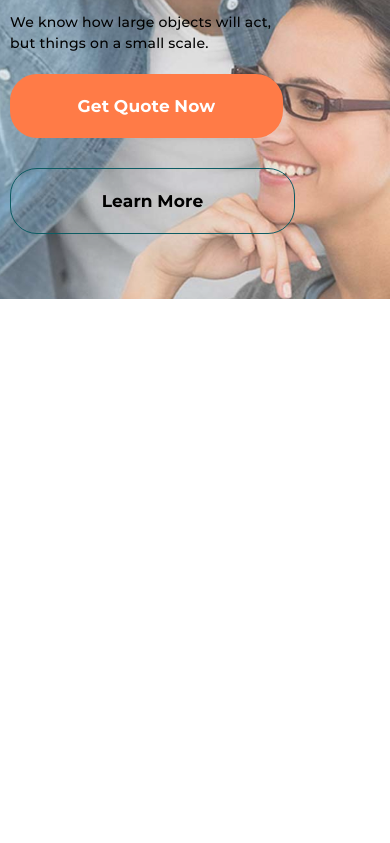
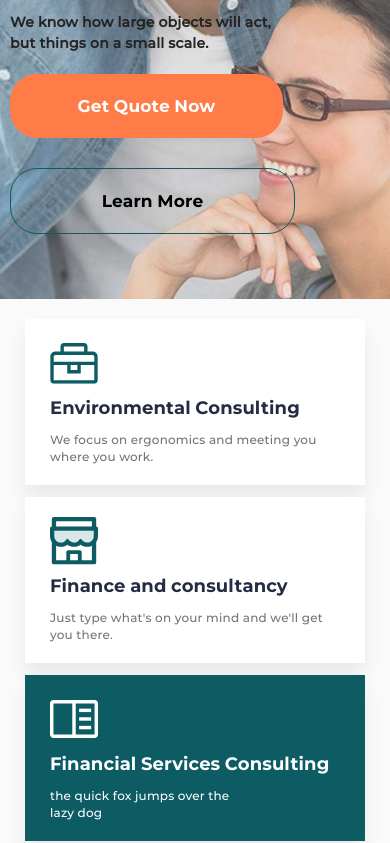
Before and after one commit to DavydovAnatoliy/Relvise, a plain HTML site: page index.html in a window 390 px wide. Shown: the part 273-1116 px from the top of the page. Before the commit the page ends 844 px from the top, so only its background shows below. Drawn offline with Linux system fonts and the light colour scheme; files whose address does not match are found by name.

Commit message:
made section-services

```diff
--- a/index.html
+++ b/index.html
@@ -10,6 +10,7 @@
 <body>
 
  <div class="wrapper">
+
      <header class="header">
 
 
@@ -59,6 +60,58 @@ but things on a small scale.
              <img src="img/main/cover.jpg" alt="">
             </div>
      </header>
+     <main class="page">
+<section class="page__services">
+    <div class="services__position">
+        <div class="container">
+            <div class="services__body">
+                <div class="services__column">
+                    <div class="services__item item-services">
+                        <div class="item-services__icon">
+                            <img src="img/services/icons/01.svg" alt="">
+                        </div>
+                        <h3 class="item-services__title">Environmental Consulting</h3>
+                        <div class="item-services__subtitle">We focus on ergonomics and
+                            meeting you where you work.
+                        </div>
+                    </div>
+                </div>
+                <div class="services__column">
+                    <div class="services__item item-services">
+                        <div class="item-services__icon">
+                            <img src="img/services/icons/02.svg" alt="">
+                        </div>
+                        <h3 class="item-services__title">Finance and
+                            consultancy </h3>
+                        <div class="item-services__subtitle">Just type what's on your mind
+                            and we'll get you there.
+                        </div>
+                    </div>
+                </div>
+                <div class="services__column services__column_z">
+                    <div class="services__item item-services item-services_green">
+                        <div class="item-services__icon">
+                            <img src="img/services/icons/03.svg" alt="">
+                        </div>
+                        <h3 class="item-services__title item-services__title_w">Financial Services
+                            Consulting</h3>
+                        <div class="item-services__subtitle item-services__subtitle_w">the quick fox jumps over the<br>
+                            lazy dog
+                        </div>
+                    </div>
+                </div>
+            </div>
+        </div>
+    </div>
+
+</section>
+<section class="page__advantages">
+
+</section>
+
+
+     </main>
+
  </div>
 
 
--- a/scss/_header.scss
+++ b/scss/_header.scss
@@ -62,7 +62,7 @@ padding: 37px 0px 0px 0px;
     }
 
     &__link {
-        color: #000;
+        color: #737373;
     }
 
     &__burger {
@@ -100,7 +100,7 @@ padding: 37px 0px 0px 0px;
 
         &__logo {
             position: relative;
-            z-index: 1;
+            z-index: 11;
 
             span {
                 font-size: 20px;
@@ -116,6 +116,7 @@ padding: 37px 0px 0px 0px;
         &__menu {
             display: block;
 position: fixed;
+z-index: 10;
 width: 100%;
 height: 100%;
 background-color: #0D5c63;
@@ -145,7 +146,7 @@ padding: 57px 0 0 10px;
         &__burger {
             display: block;
             position: relative;
-            z-index: 1;
+            z-index: 11;
 & span{
       transition: all 1.5s ease 0s;
 }
@@ -184,6 +185,7 @@ padding: 57px 0 0 10px;
         line-height: 30/20*100%;
         /* 150% */
         letter-spacing: 0.2px;
+        color:#737373 ;
     }
 
     &__buttons {
@@ -227,6 +229,8 @@ letter-spacing: 0.2px;
         &__text {
             font-size: 16px;
             margin-bottom: 26px;
+       color: #000000;
+       font-weight: 600;
         }
 
            &__buttons {
@@ -332,4 +336,14 @@ font-size: 17px;
 .header__background{
 opacity: 0.8;
 }
+.header-menu {
+    &__link{
+        color: #242222;
+    }
 }
+.header-content {
+    &__text{
+        color: #242222;
+    }
+}
+}
--- /dev/null
+++ b/scss/_services.scss
@@ -0,0 +1,175 @@
+.page {
+
+    &__services {
+        position: relative;
+    }
+}
+
+.services {
+
+    &__position {
+        position: absolute;
+        top: -111px;
+        left: 0;
+        width: 100%;
+    }
+
+    &__body {
+        display: flex;
+        margin: 0 -15px;
+    }
+
+    &__column {
+        flex: 0 1 33.333%;
+        padding: 0 15px;
+    }
+
+    &__item {
+        padding: 35px 40px;
+    }
+}
+
+.item-services {
+    background-color: #fff;
+    box-shadow: 0px 13px 19px 0px rgba(0, 0, 0, 0.07);
+    height: 100%;
+
+    &>*:not(:last-child) {
+        margin-bottom: 10px;
+    }
+
+    &__icon {}
+
+    &__title {
+        color: #252B42;
+        font-family: 'Montserrat-Bold';
+        font-size: 24px;
+        line-height: 133.333%;
+        letter-spacing: 0.1px;
+
+        &_w {
+            color: #fff;
+        }
+    }
+
+    &__subtitle {
+        color: #737373;
+        font-family: 'Montserrat-Medium';
+        font-size: 14px;
+        line-height: 142.857%;
+        letter-spacing: 0.2px;
+
+        &_w {
+            color: #fff;
+        }
+    }
+
+    &_green {
+        background: #0D5C63;
+    }
+}
+
+
+@media (max-width: 920px){
+
+.services {
+     &__item {
+            padding: 25px 30px;
+        }
+    }
+
+
+    .item-services {
+         &__title {
+            font-size: 22px;
+        }
+
+        &__subtitle {
+            font-size: 13px;
+        }
+    }
+
+}
+
+@media (max-width: 820px) {
+
+    .services {
+         &__item {
+            padding: 20px 25px;
+        }
+    }
+
+    .item-services {
+
+        &__title {
+            font-size: 18px;
+        }
+
+        &__subtitle {
+            font-size: 12px;
+        }
+    }
+}
+
+@media (max-width: 680px) {
+
+    .services {
+        &__position {
+            top: -81px;
+        }
+        &__body {
+            flex-wrap: wrap;
+        }
+
+        &__column {
+            flex: 0 1 50%;
+            margin-bottom: 20px;
+            &_z{
+                flex: 1 1 auto;
+                margin-bottom: 0px;
+            }
+        }
+
+        &__item {
+            padding: 20px 25px;
+        }
+    }
+}
+
+@media (max-width: 540px) {
+
+
+    .services {
+        &__position {
+            top: 20px;
+        }
+
+        &__body {
+            margin: 0 ;
+        }
+
+        &__column {
+            flex: 1 1 100%;
+            margin-bottom: 12px;
+        }
+
+        &__item {
+            padding: 20px 25px;
+        }
+    }
+
+    .item-services {
+
+        &>*:not(:last-child) {
+            margin-bottom: 10px;
+        }
+
+        &__title {
+            font-size: 18px;
+        }
+
+        &__subtitle {
+            font-size: 12px;
+        }
+    }
+}
--- a/scss/style.scss
+++ b/scss/style.scss
@@ -61,3 +61,13 @@ overflow: hidden;
 
 
 @import '_header';
+
+@import '_services';
+
+.page {
+
+    &__advantages {
+        height: 700px;
+        background: #FAFAFA;
+    }
+}
```
Also changed, not shown: css/style.css.
